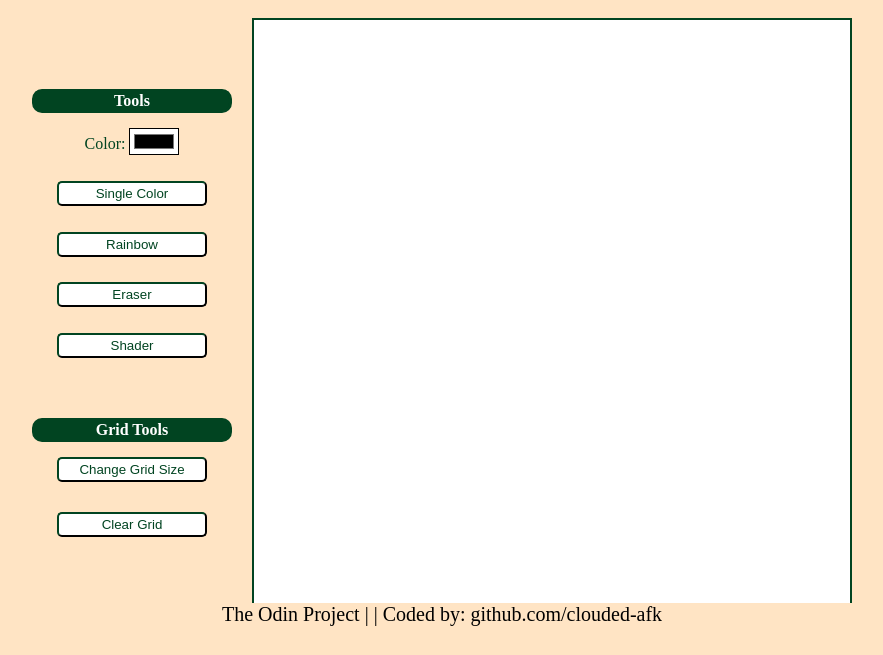
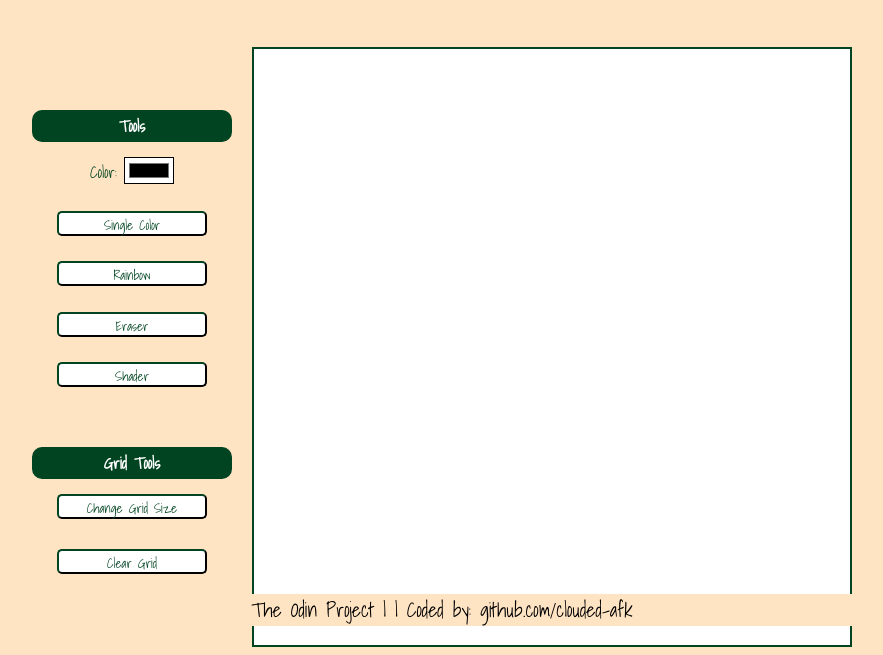
Before and after one commit to clouded-afk/etch-a-sketch, a plain HTML site: page index.html in a window 1280 px wide. Shown: the part 164-819 px from the top of the page, without its empty margins (198-1081 px from the left). Drawn offline with Linux system fonts and the light colour scheme.

Commit message:
Change font

```diff
--- a/index.html
+++ b/index.html
@@ -4,6 +4,7 @@
         <meta charset="UTF-8">
         <title>Etch-A-Sketch</title>
         <link rel="stylesheet" href="style.css">
+        <link href="https://fonts.googleapis.com/css2?family=Shadows+Into+Light&display=swap" rel="stylesheet">
     </head>
     <body>
         <div class="header">Etch-A-Sketch</div>
--- a/style.css
+++ b/style.css
@@ -1,6 +1,7 @@
 * {
     background-color: bisque;
     box-sizing: border-box;
+    font-family: "Shadows Into Light", sans-serif;
 }
 
 .container {
```
